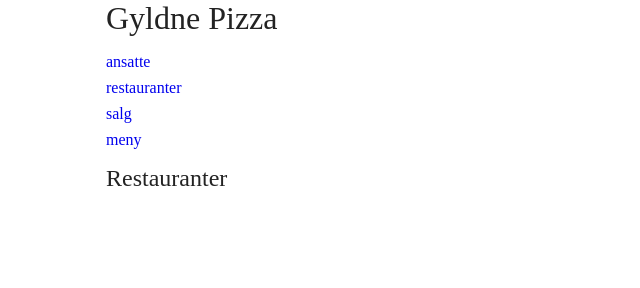
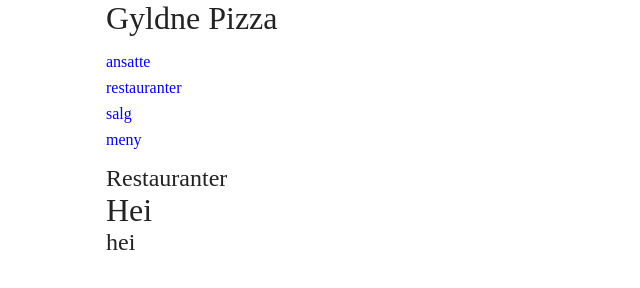
Before and after one commit to vuern/eksamen_prosjekt, a plain HTML site: page restaurants.html in a window 1280 px wide. Shown: the whole page, without its empty margins (0-640 px from the left). Drawn offline with Linux system fonts and the light colour scheme.

Commit message:
endret
endret

```diff
--- a/restaurants.html
+++ b/restaurants.html
@@ -29,6 +29,8 @@
       <div class="content">
         <h2>Restauranter</h2>
         <!-- Tab meny over restauranter -->
+        <h1>Hei</h1>
+        <h2>hei</h2>
       </div>
     </div>
   </body>
```
